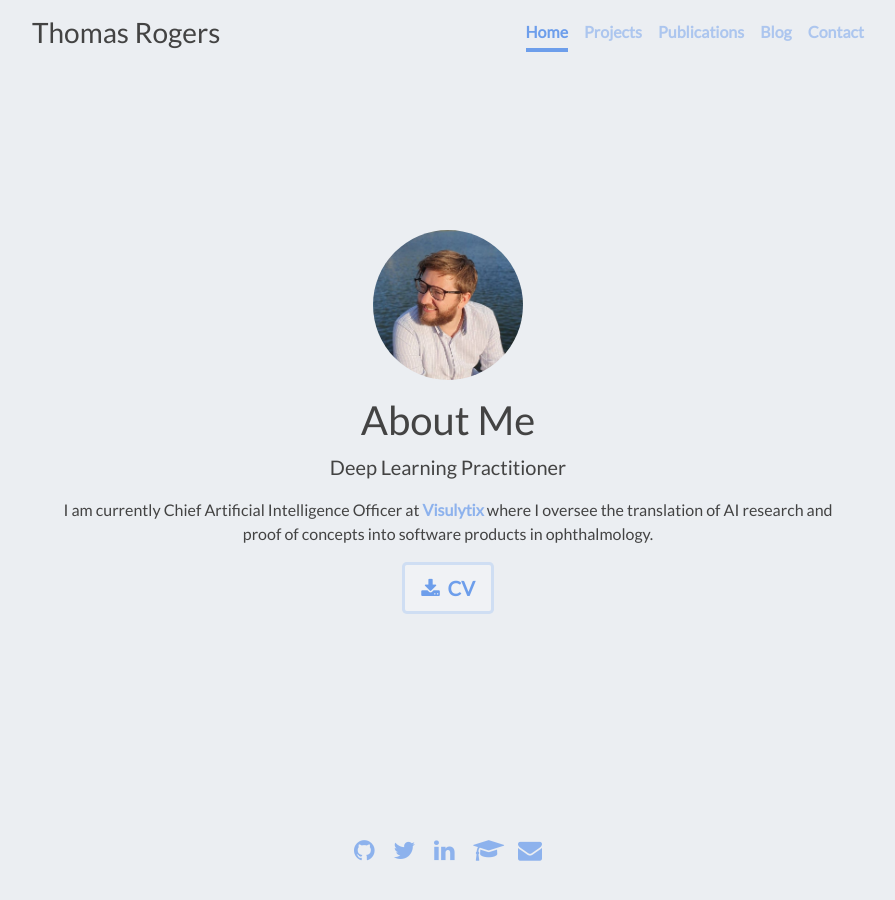
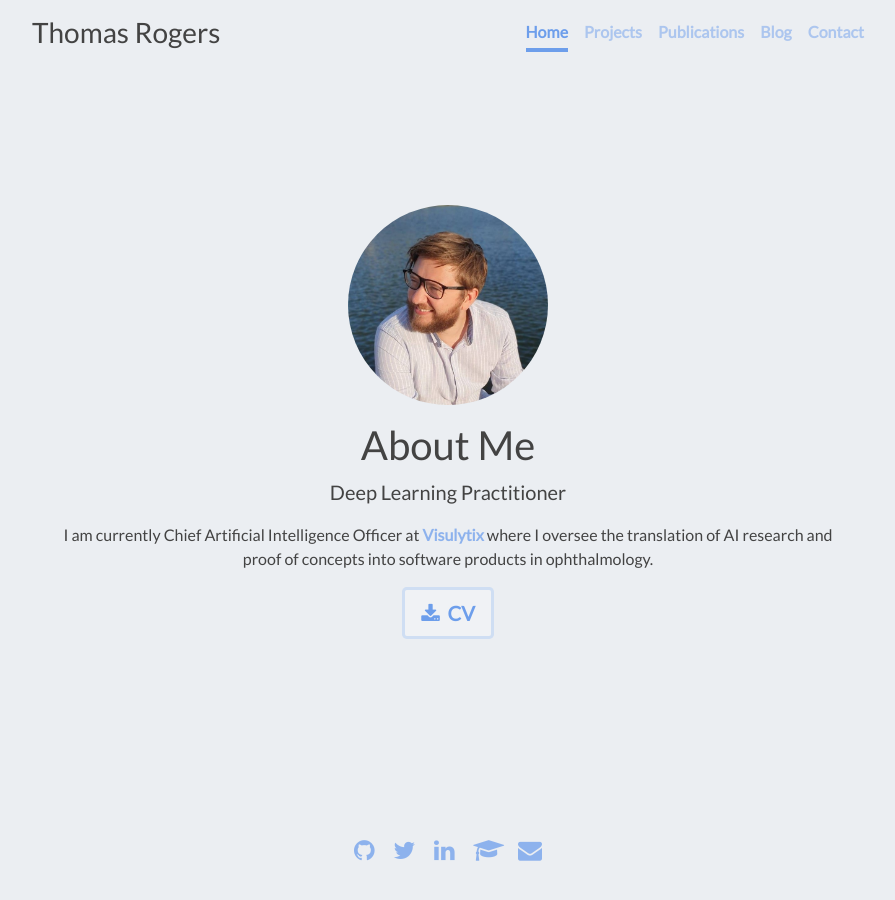
Before and after one commit to TWRogers/twrogers.github.io, a Jekyll site: the page built from index.md, in a window 1280 px wide. Shown: the whole page, without its empty margins (192-1087 px from the left). Built offline with Jekyll 4.4.1, drawn with Linux system fonts in a browser that asks for light colours.

Commit message:
made image bigger

```diff
--- a/index.md
+++ b/index.md
@@ -7,7 +7,7 @@ title: "Home"
 abstract: "Welcome to Thomas Rogers' blog! Here you can find all the stuff he has been working on in machine learning, including his blog posts, projects old and new, publications and curiculum vitae."
 ---
 
-<img src="{{ './assets/images/me.jpg' | relative_url }}" class="rounded-circle" width="150px">
+<img src="{{ './assets/images/me.jpg' | relative_url }}" class="rounded-circle" width="200px">
 <br>
 <h1 class="cover-heading">About Me</h1>
 <p class="lead">Deep Learning Practitioner</p>
```
